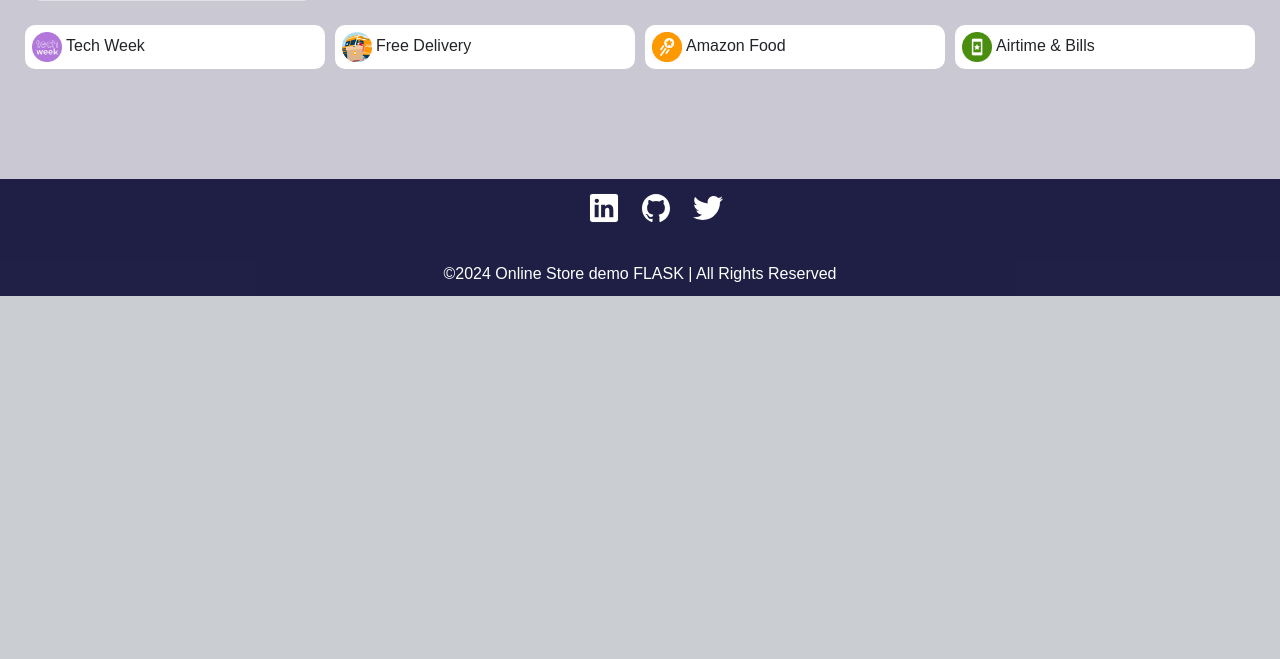
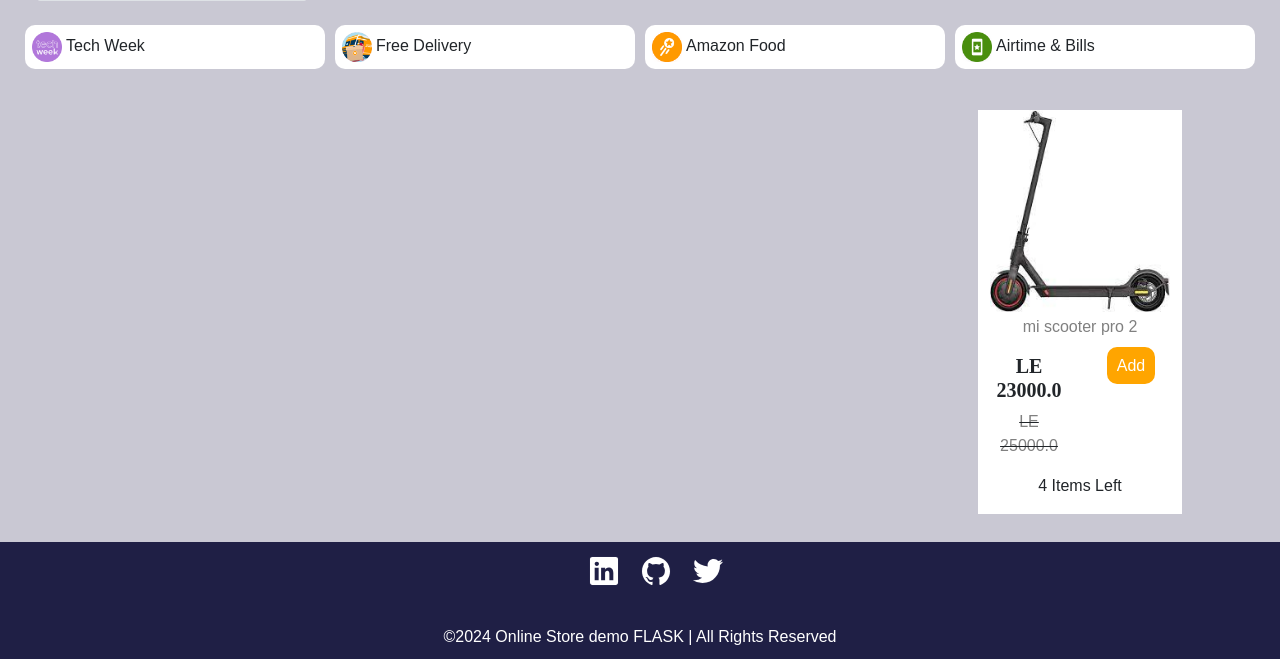
Before and after one commit to ahmedha-ssan/Ecommerce, a Flask app: page / in a window 1280 px wide. Shown: the part 504-1163 px from the top of the page. Before the commit the page ends 800 px from the top, so only its background shows below. Run offline with Flask 3, Linux system fonts and the light colour scheme; some libraries are stand-ins or nearby versions; some web fonts are replaced.

Commit message:
adminEND

```diff
--- a/WebSite/templates/home.html
+++ b/WebSite/templates/home.html
@@ -152,10 +152,10 @@
 
                 <div class="col">
 
-                    <h5 style="font-weight: 600; font-family: 'Times New Roman', Times, serif;">Ksh {{
+                    <h5 style="font-weight: 600; font-family: 'Times New Roman', Times, serif;">LE {{
                         item.current_price }}</h5>
                     <strike>
-                        <p style="color: gray;">Ksh {{ item.previous_price}}</p>
+                        <p style="color: gray;">LE {{ item.previous_price}}</p>
                     </strike>
                 </div>
 
--- a/WebSite/views.py
+++ b/WebSite/views.py
@@ -1,7 +1,8 @@
 from flask import Blueprint, render_template
-
+from .models import Product
 views = Blueprint('views', __name__)
 
 @views.route('/')
 def home():
-    return render_template('home.html')
+    items = Product.query.filter_by(flash_sale=True)
+    return render_template('home.html', items =items)
```
Also changed, not shown: instance/database.sqlite3.
